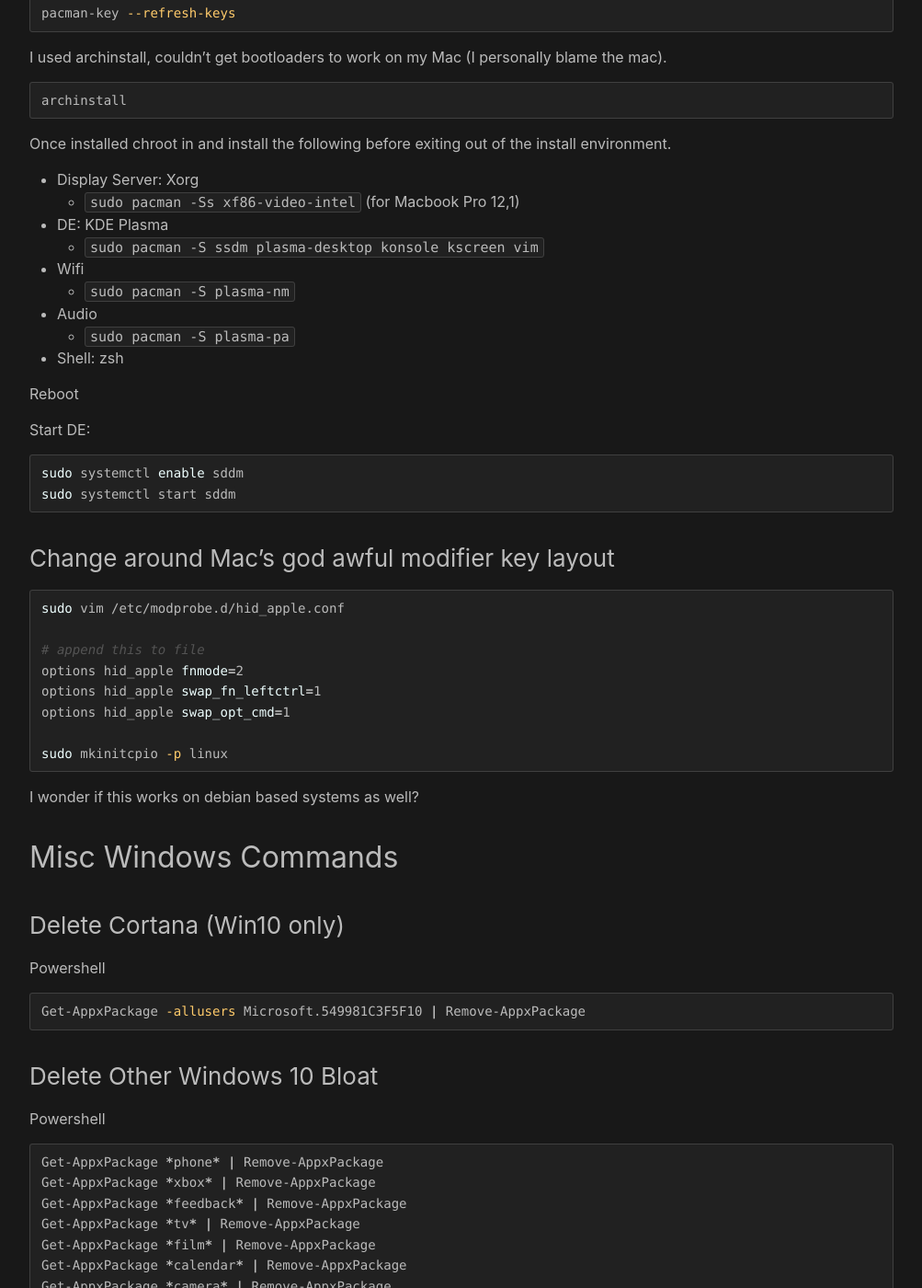
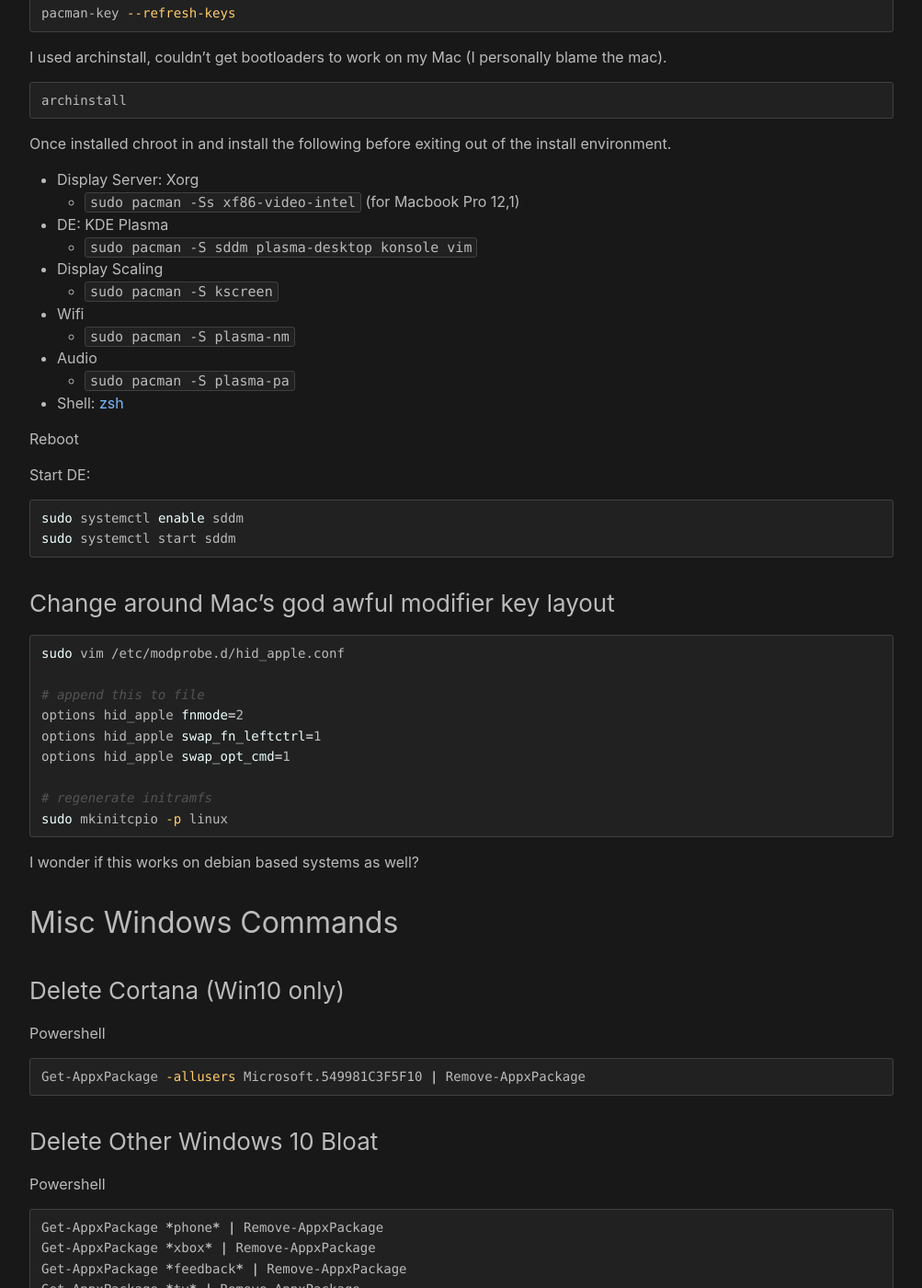
Before and after one commit to Cubie87/cubie87.github.io, a Jekyll site: the page built from posts/shell.md, in a window 1280 px wide and 1400 px high, scrolled down 1842 px. Shown: the whole window at 92% size, without its empty margins (138-1141 px from the left). Built offline with Jekyll 4.4.1, drawn with Linux system fonts in a browser that asks for light colours; our own code applies the rules of GitHub Pages for plain Markdown files.

Commit message:
separated out kscreen and linked zsh in shell.md

````diff
--- a/posts/shell.md
+++ b/posts/shell.md
@@ -89,15 +89,18 @@
 ```
 
 Once installed chroot in and install the following before exiting out of the install environment.
+
  - Display Server: Xorg
     - `sudo pacman -Ss xf86-video-intel` (for Macbook Pro 12,1)
  - DE: KDE Plasma
-    - `sudo pacman -S ssdm plasma-desktop konsole kscreen vim`
+    - `sudo pacman -S sddm plasma-desktop konsole vim`
+ - Display Scaling
+    - `sudo pacman -S kscreen`
  - Wifi
     - `sudo pacman -S plasma-nm`
  - Audio
     - `sudo pacman -S plasma-pa`
- - Shell: zsh
+ - Shell: [zsh](#shell)
 
 Reboot
 
@@ -117,6 +120,7 @@
 options hid_apple swap_fn_leftctrl=1
 options hid_apple swap_opt_cmd=1
 
+# regenerate initramfs
 sudo mkinitcpio -p linux
 ```
 I wonder if this works on debian based systems as well?
````
Also changed, not shown: index.md (+1 -1 lines).
